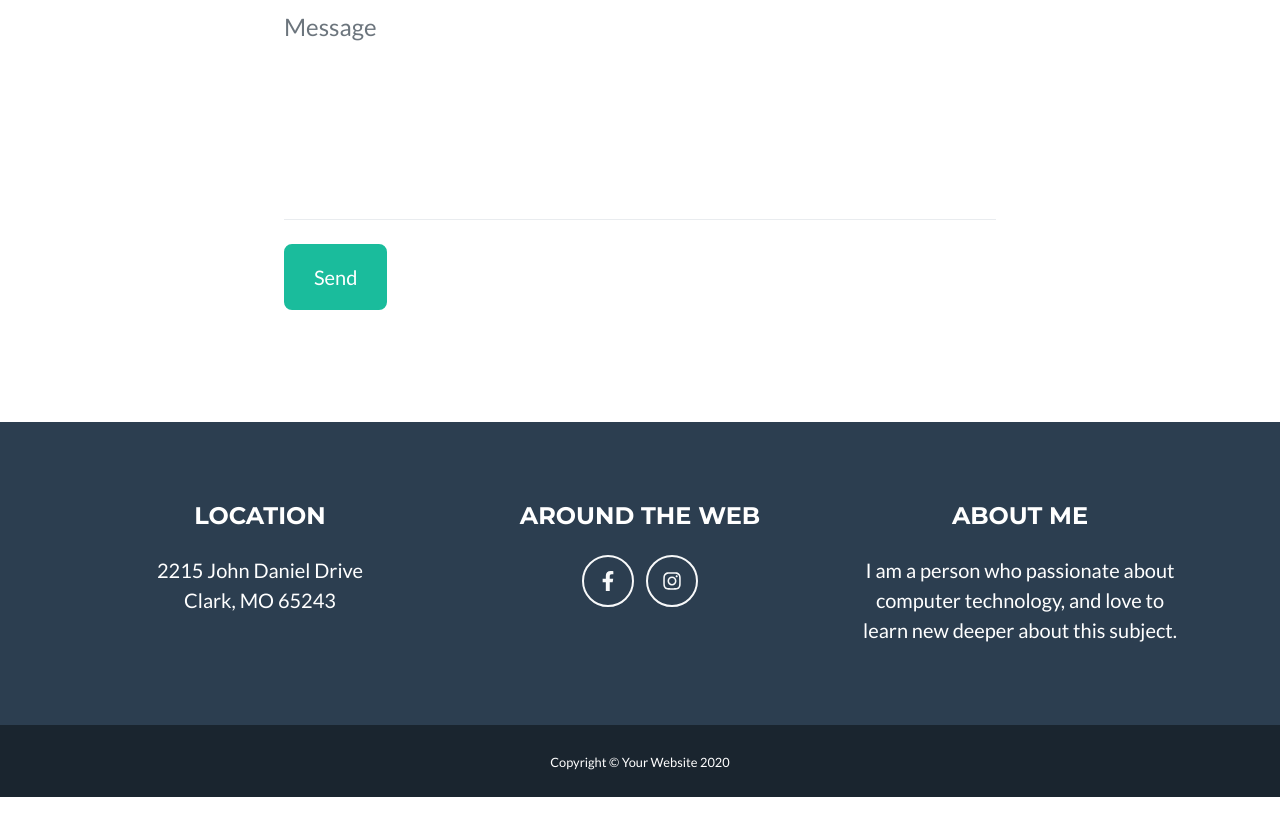
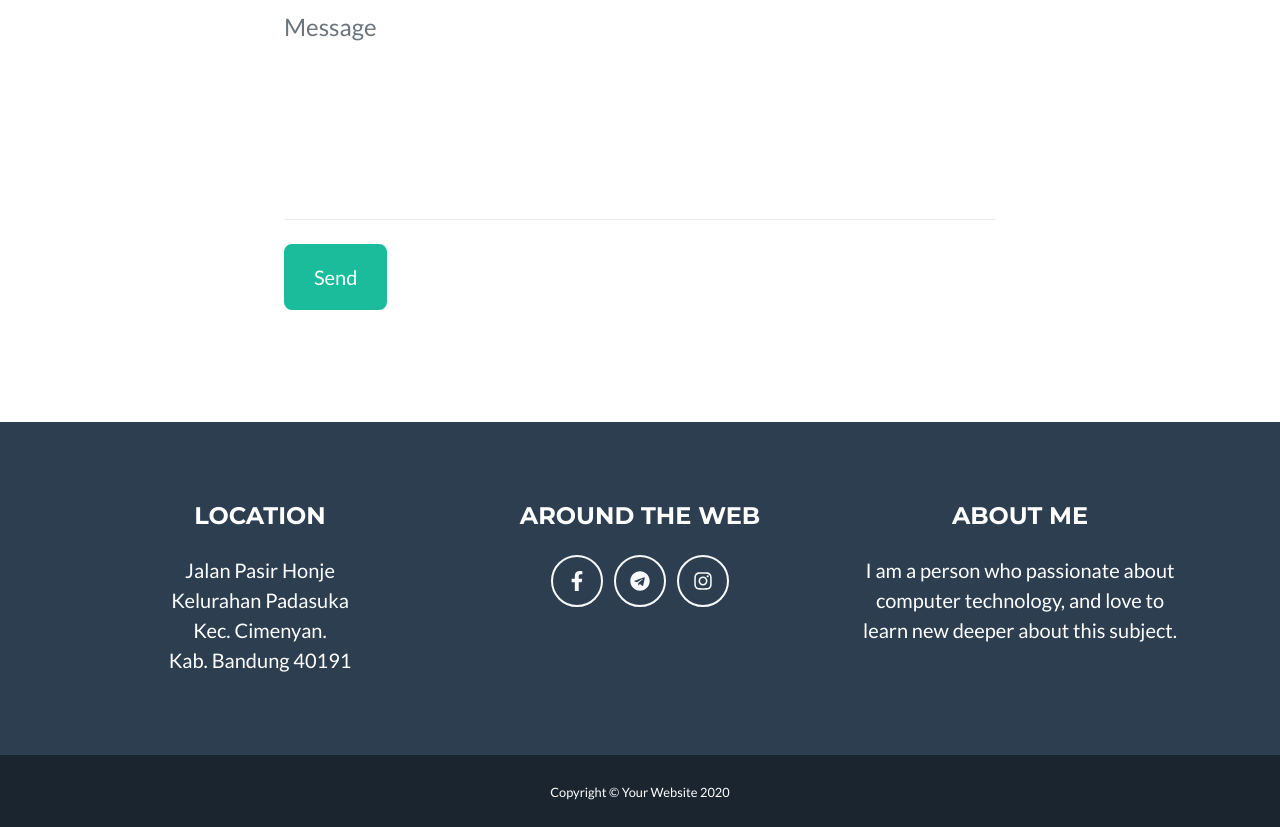
Before and after one commit to lfnugraha/lfnugraha.github.io, a plain HTML site: page index.html in a window 1280 px wide. Shown: the part 2356-3183 px from the top of the page. Before the commit the page ends 3153 px from the top, so only its background shows below. Drawn offline with nearby package versions, Linux system fonts and the light colour scheme.

Commit message:
update description

```diff
--- a/index.html
+++ b/index.html
@@ -216,16 +216,21 @@
                     <!-- Footer Location-->
                     <div class="col-lg-4 mb-5 mb-lg-0">
                         <h4 class="text-uppercase mb-4">Location</h4>
-                        <p class="lead mb-0">
-                            2215 John Daniel Drive
-                            <br />
-                            Clark, MO 65243
+                        <p class="lead mb-0 text-center">
+                            Jalan Pasir Honje
+                            <br>
+                            Kelurahan Padasuka
+                            <br>
+                            Kec. Cimenyan.
+                            <br>
+                            Kab. Bandung 40191
                         </p>
                     </div>
                     <!-- Footer Social Icons-->
                     <div class="col-lg-4 mb-5 mb-lg-0">
                         <h4 class="text-uppercase mb-4">Around the Web</h4>
                         <a class="btn btn-outline-light btn-social mx-1" href="https://fb.me/lfnugraha"><i class="fab fa-fw fa-facebook-f"></i></a>
+                        <a class="btn btn-outline-light btn-social mx-1" href="https://t.me/lfnugraha"><i class="fab fa-fw fa-telegram"></i></a>
                         <!-- <a class="btn btn-outline-light btn-social mx-1" href="#!"><i class="fab fa-fw fa-twitter"></i></a> -->
                         <!-- <a class="btn btn-outline-light btn-social mx-1" href="#!"><i class="fab fa-fw fa-linkedin-in"></i></a> -->
                         <a class="btn btn-outline-light btn-social mx-1" href="https://instagram.com/lfnugraha_"><i class="fab fa-fw fa-instagram"></i></a>
```
